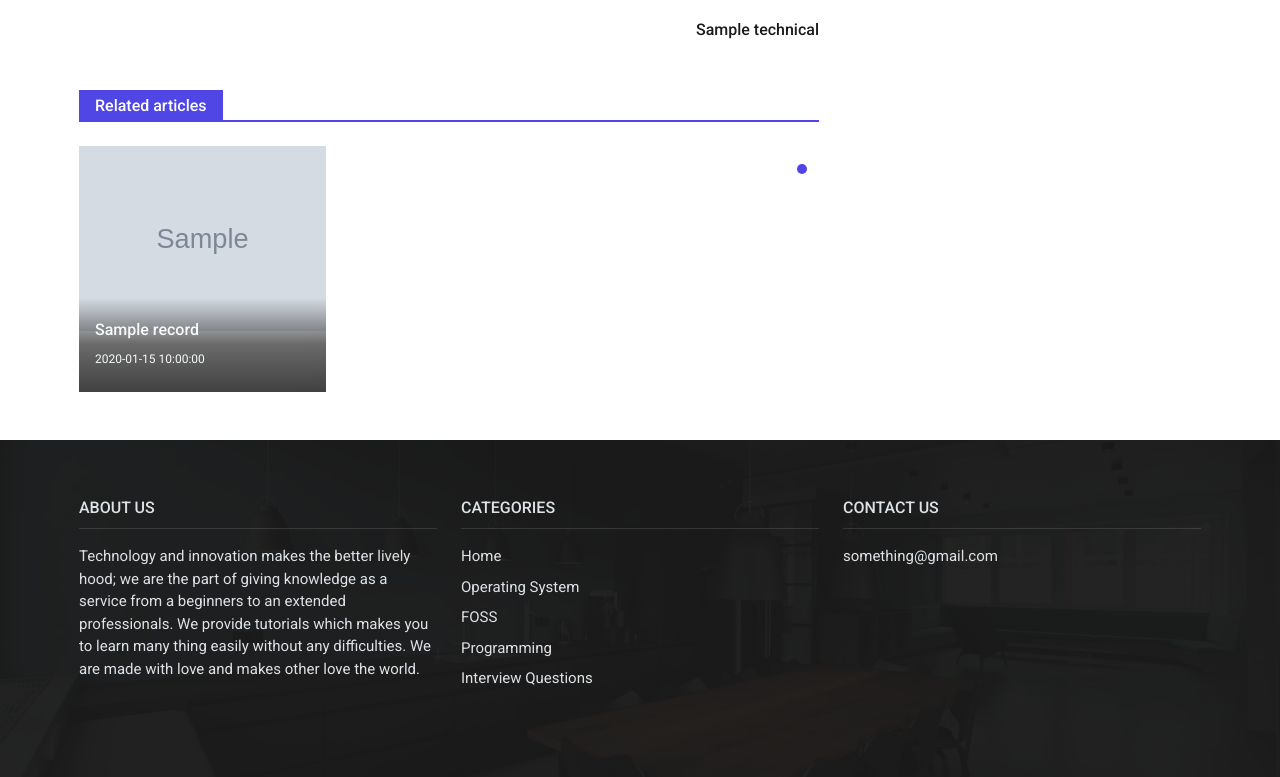
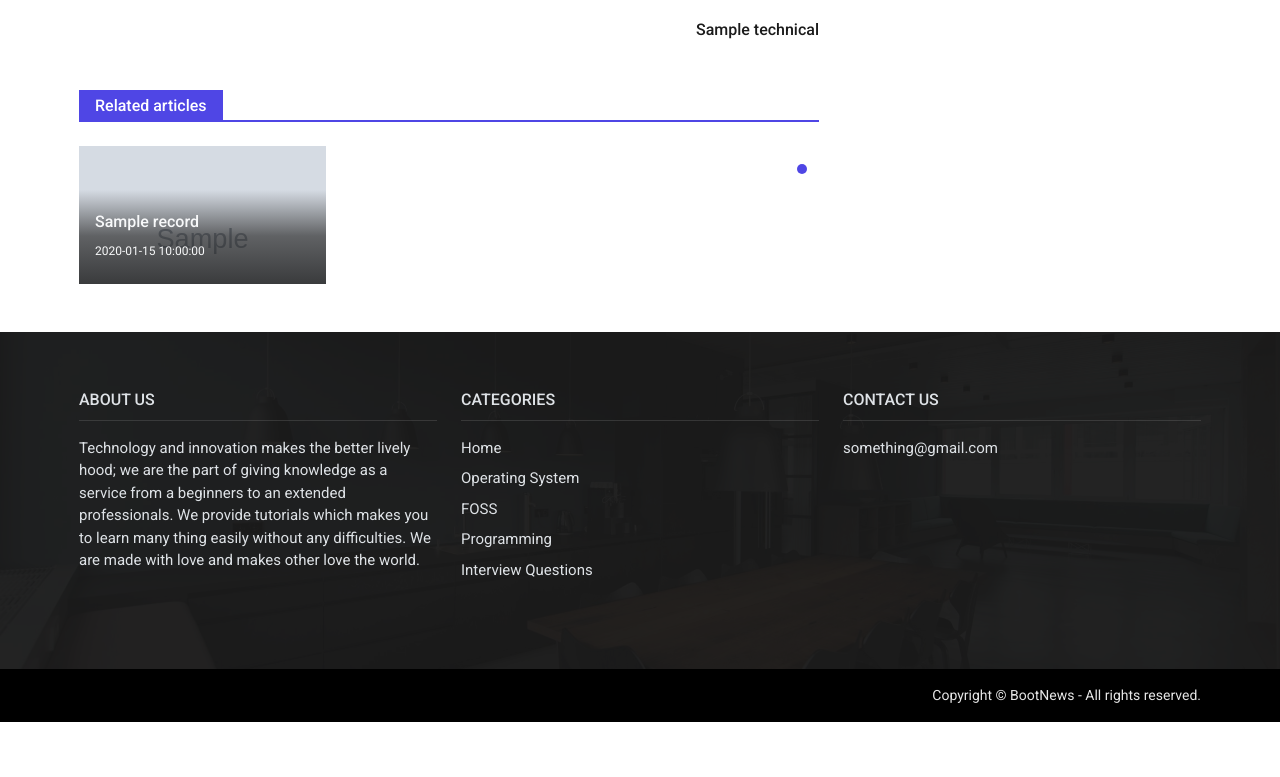
Before and after one commit to Ranilvannan/ovic, a Flask app: page /category/1/1 in a window 1280 px wide. Shown: the part 476-1253 px from the top of the page. After the commit the page ends 1198 px from the top, so only its background shows below. Run offline with Flask 2, Linux system fonts and the light colour scheme; grey boxes marked "Sample" are stand-in pictures; a database or web service that is not in the repository returns one stand-in record (values such as "Sample title"); some libraries are stand-ins or nearby versions.

Commit message:
First commit

```diff
--- a/templates/blog_page.html
+++ b/templates/blog_page.html
@@ -92,7 +92,7 @@
                             <article class="col-12 col-sm-6 col-md-4 me-2">
                                 <div class="col-12 mb-3 mb-lg-4">
                                     <div class="card card-full hover-a">
-                                        <div class="ratio_337-337 image-wrapper">
+                                        <div class="ratio_360-202 image-wrapper">
                                             <a href="{{ url_for('blog_page', category_url=record.category_url, blog_url=record.url) }}">
                                             <img class="img-fluid lazy" src="{{ url_for('static', filename='assets/img/assets/lazy-empty.png') }}" data-src="{{ url_for('custom_images', filename=record.image_filename) }}" alt="{{ record.image_description }}">
                                             </a>
```
